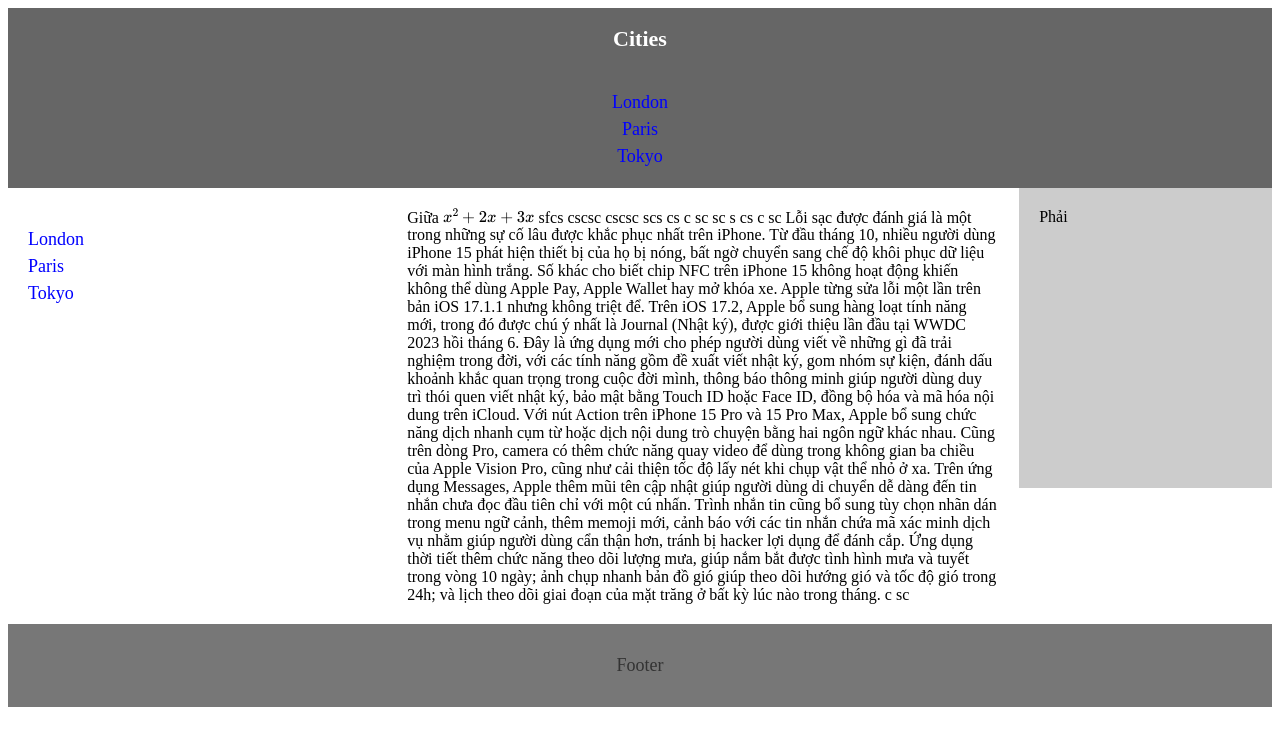
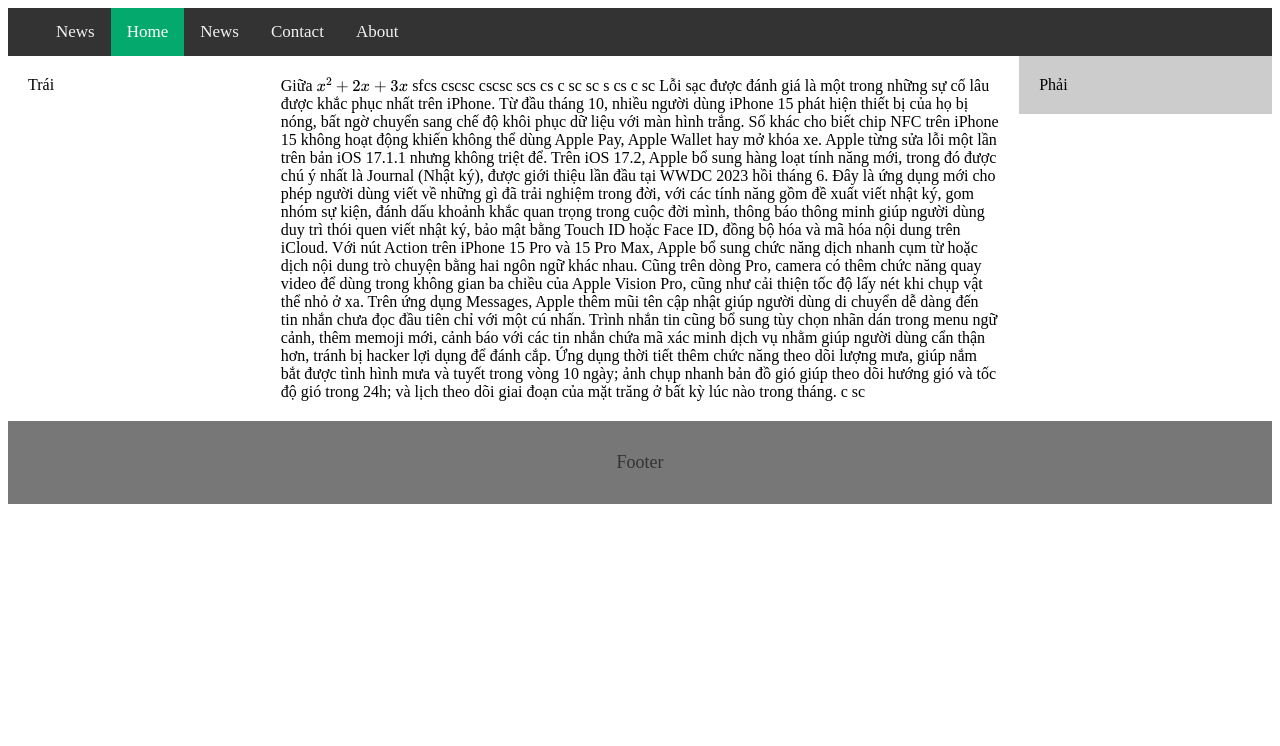
Before and after one commit to hoAngnaMPHan/apmaths.github.io, a Jekyll site: the page a/test.html, which Jekyll copies as it is, in a window 1280 px wide. Shown: the top 746 px of the page. Built offline with Jekyll 4.4.1, drawn with Linux system fonts in a browser that asks for light colours.

Commit message:
Update test.html

```diff
--- a/a/test.html
+++ b/a/test.html
@@ -89,7 +89,7 @@ lnav {
 
   float: left;
   width: 30%;
-  height: 300px; /* only for demonstration, should be removed */
+   /* only for demonstration, should be removed */
   background: transparent;
   padding: 20px;
   position: fixed;
@@ -99,7 +99,7 @@ rnav {
 
   float: right;
   width: 20%;
-  height: 300px; /* only for demonstration, should be removed */
+   /* only for demonstration, should be removed */
   background: #ccc;
   padding: 20px;
 }
@@ -119,9 +119,9 @@ article {
 
   float: left;
   padding: 20px;
-  width: 50%;
+  width: 60%;
   height: 100%;
-  margin-left: 30%;
+  margin-left:20%;
   background-color: #FFFFFF;
    /* only for demonstration, should be removed */
 }
@@ -143,12 +143,20 @@ footer {
 
 /* Responsive layout - makes the two columns/boxes stack on top of each other instead of next to each other, on small screens */
 @media (max-width: 600px) {
-  nav, article {
+  article {
     width: 100%;
     height: auto;
   }
 }
-@media only screen and (max-width: 600px){rnav{display: none;}
+@media only screen and (max-width: 800px){rnav {display: none;
+}
+article{width: 75%; margin-left:25%}
+lnav{width: 25%}
+}
+
+@media only screen and (max-width: 600px){rnav, lnav {display: none;
+}
+article{margin-left: 0; width: 100%}
 }
 
 </style>
@@ -158,25 +166,19 @@ footer {
 
 
 <header>
-  <h2>Cities</h2>
-  <nav>
-    <ul>
-      <li><a href="#">London</a></li>
-      <li><a href="#">Paris</a></li>
-      <li><a href="#">Tokyo</a></li>
-    </ul>
-  </nav>
+<div class="topnav">
+<a href="#news"> </a>
+<a href="#news">News</a>
+  <a class="active" href="#home">Home</a>
+  <a href="#news">News</a>
+  <a href="#contact">Contact</a>
+  <a href="#about">About</a>
+</div>
 
 </header>
 
 <section>
-  <lnav>
-    <ul>
-      <li><a href="#">London</a></li>
-      <li><a href="#">Paris</a></li>
-      <li><a href="#">Tokyo</a></li>
-    </ul>
-  </lnav>
+<lnav> Trái</lnav>
 
   <article>
    Giữa \(x^2+2x+3x\)
```
